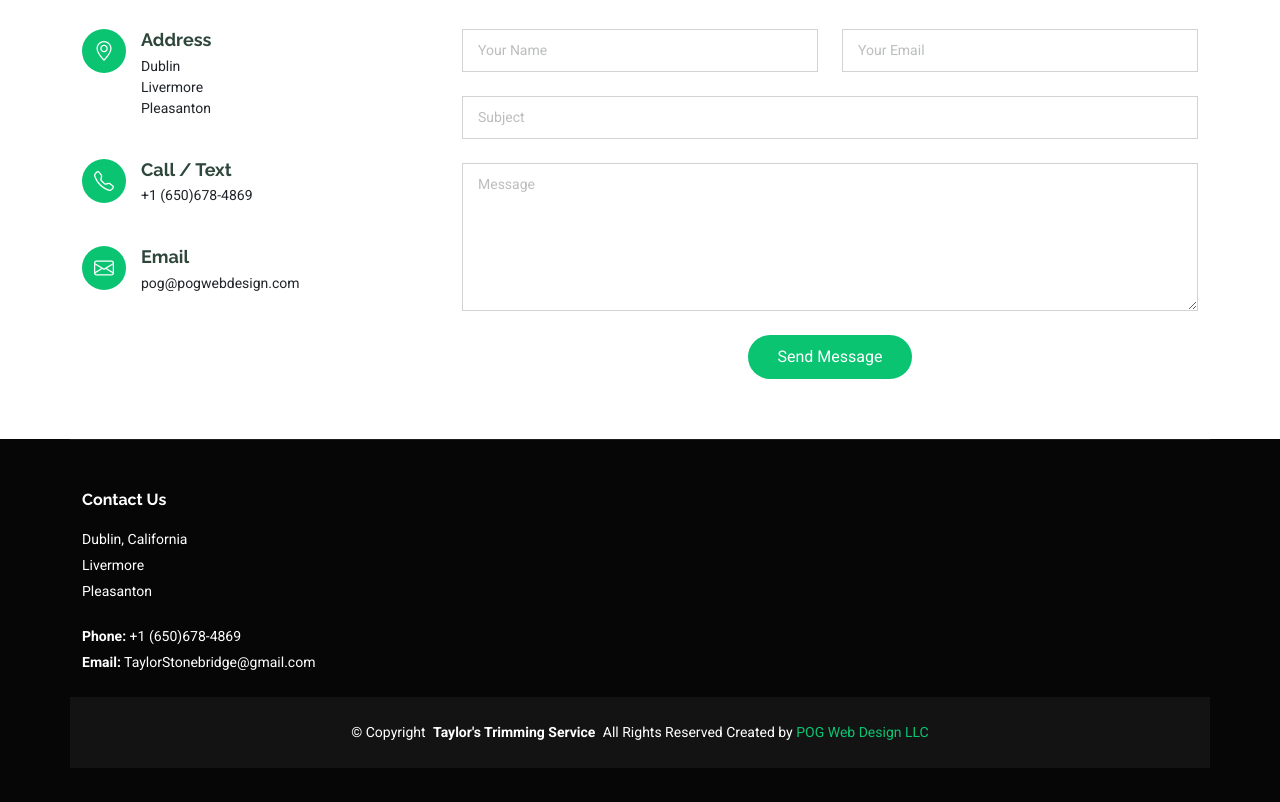
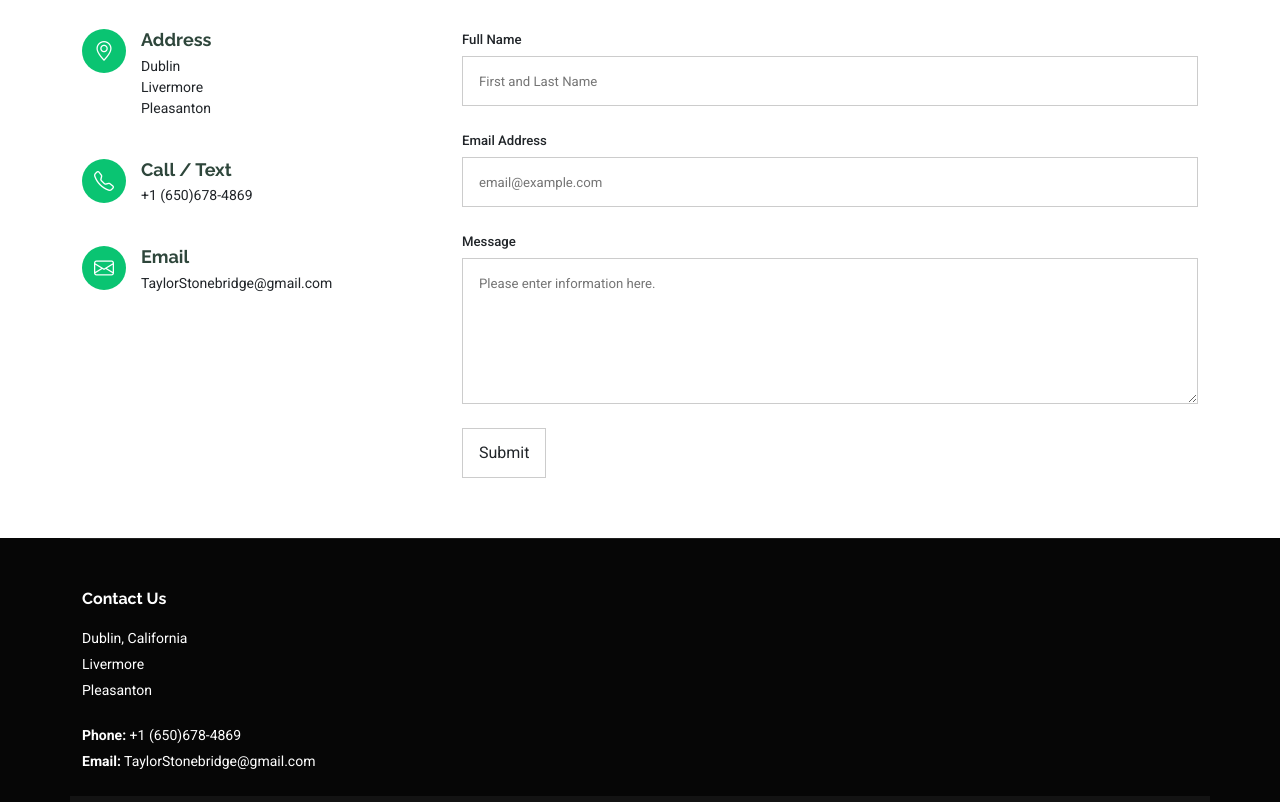
Before and after one commit to POG-Web-Design-LLC/TaylorTrimming, a plain HTML site: page index.html in a window 1280 px wide. Shown: the part 2404-3206 px from the top of the page. Drawn offline with Linux system fonts and the light colour scheme.

Commit message:
Fixing contact form template.

```diff
--- a/index.html
+++ b/index.html
@@ -205,41 +205,24 @@
               <i class="bi bi-envelope flex-shrink-0"></i>
               <div>
                 <h3>Email</h3>
-                <p>pog@pogwebdesign.com</p>
+                <p>TaylorStonebridge@gmail.com</p>
               </div>
             </div><!-- End Info Item -->
 
           </div>
 
           <div class="col-lg-8">
-            <form action="forms/contact.php" method="post" class="php-email-form" data-aos="fade-up" data-aos-delay="200">
-              <div class="row gy-4">
-
-                <div class="col-md-6">
-                  <input type="text" name="name" class="form-control" placeholder="Your Name" required="">
-                </div>
-
-                <div class="col-md-6 ">
-                  <input type="email" class="form-control" name="email" placeholder="Your Email" required="">
-                </div>
-
-                <div class="col-md-12">
-                  <input type="text" class="form-control" name="subject" placeholder="Subject" required="">
-                </div>
-
-                <div class="col-md-12">
-                  <textarea class="form-control" name="message" rows="6" placeholder="Message" required=""></textarea>
-                </div>
-
-                <div class="col-md-12 text-center">
-                  <div class="loading">Loading</div>
-                  <div class="error-message"></div>
-                  <div class="sent-message">Your message has been sent. Thank you!</div>
-
-                  <button type="submit">Send Message</button>
-                </div>
-
-              </div>
+            <form id="fs-frm" name="simple-contact-form" accept-charset="utf-8" action="https://formspree.io/f/mldraozp" method="post">
+              <fieldset id="fs-frm-inputs">
+                <label for="full-name" class="h3">Full Name</label>
+                <input type="text" name="name" id="full-name" placeholder="First and Last Name" required="">
+                <label for="email-address" class="h3">Email Address</label>
+                <input type="email" name="_replyto" id="email-address" placeholder="email@example.com" required="">
+                <label for="message" class="h3">Message</label>
+                <textarea rows="5" name="message" id="message" placeholder="Please enter information here." required=""></textarea>
+                <input type="hidden" name="_subject" id="email-subject" value="Contact Form Submission">
+              </fieldset>
+              <input type="submit" value="Submit">
             </form>
           </div><!-- End Contact Form -->
 
@@ -294,3 +277,112 @@
 </body>
 
 </html>
+
+<style>/* reset */
+  #fs-frm input,
+  #fs-frm select,
+  #fs-frm textarea,
+  #fs-frm fieldset,
+  #fs-frm optgroup,
+  #fs-frm label,
+  #fs-frm #card-element:disabled {
+    font-family: inherit;
+    font-size: 100%;
+    color: inherit;
+    border: none;
+    border-radius: 0;
+    display: block;
+    width: 100%;
+    padding: 0;
+    margin: 0;
+    -webkit-appearance: none;
+    -moz-appearance: none;
+  }
+  #fs-frm label,
+  #fs-frm legend,
+  #fs-frm ::placeholder {
+    font-size: .825rem;
+    margin-bottom: .5rem;
+    padding-top: .2rem;
+    display: flex;
+    align-items: baseline;
+  }
+
+  /* border, padding, margin, width */
+  #fs-frm input,
+  #fs-frm select,
+  #fs-frm textarea,
+  #fs-frm #card-element {
+    border: 1px solid rgba(0,0,0,0.2);
+    background-color: rgba(255,255,255,0.9);
+    padding: .75em 1rem;
+    margin-bottom: 1.5rem;
+  }
+  #fs-frm input:focus,
+  #fs-frm select:focus,
+  #fs-frm textarea:focus {
+    background-color: white;
+    outline-style: solid;
+    outline-width: thin;
+    outline-color: gray;
+    outline-offset: -1px;
+  }
+  #fs-frm [type="text"],
+  #fs-frm [type="email"] {
+    width: 100%;
+  }
+  #fs-frm [type="button"],
+  #fs-frm [type="submit"],
+  #fs-frm [type="reset"] {
+    width: auto;
+    cursor: pointer;
+    -webkit-appearance: button;
+    -moz-appearance: button;
+    appearance: button;
+  }
+  #fs-frm [type="button"]:focus,
+  #fs-frm [type="submit"]:focus,
+  #fs-frm [type="reset"]:focus {
+    outline: none;
+  }
+  #fs-frm [type="submit"],
+  #fs-frm [type="reset"] {
+    margin-bottom: 0;
+  }
+  #fs-frm select {
+    text-transform: none;
+  }
+
+  #fs-frm [type="checkbox"] {
+    -webkit-appearance: checkbox;
+    -moz-appearance: checkbox;
+    appearance: checkbox;
+    display: inline-block;
+    width: auto;
+    margin: 0 .5em 0 0 !important;
+  }
+
+  #fs-frm [type="radio"] {
+    -webkit-appearance: radio;
+    -moz-appearance: radio;
+    appearance: radio;
+  }
+
+  /* address, locale */
+  #fs-frm fieldset.locale input[name="city"],
+  #fs-frm fieldset.locale select[name="state"],
+  #fs-frm fieldset.locale input[name="postal-code"] {
+    display: inline;
+  }
+  #fs-frm fieldset.locale input[name="city"] {
+    width: 52%;
+  }
+  #fs-frm fieldset.locale select[name="state"],
+  #fs-frm fieldset.locale input[name="postal-code"] {
+    width: 20%;
+  }
+  #fs-frm fieldset.locale input[name="city"],
+  #fs-frm fieldset.locale select[name="state"] {
+    margin-right: 3%;
+  }
+  </style>
```
